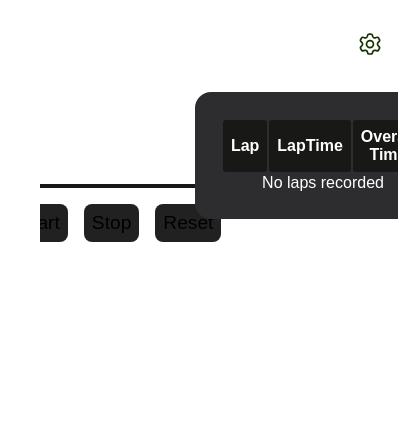
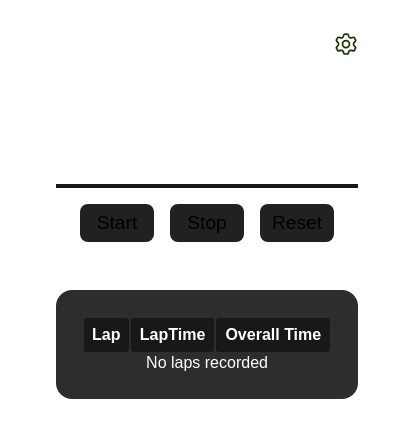
Before and after one commit to Anurag1096/pomodoro-timer, a Next.js app: page /dashboard/stopwatch in a window 390 px wide. Shown: the top 438 px of the page, 414 px wide, since content can reach past the window. Built offline with nearby package versions, Linux system fonts and the light colour scheme.

Commit message:
wip: adding css fix to stopwatch component

```diff
--- a/src/component/LapComponent/LapComponent.module.css
+++ b/src/component/LapComponent/LapComponent.module.css
@@ -2,10 +2,22 @@
     width:100%;
     height:100%;
     padding:1.6rem;
+    overflow:auto;
     background:rgba(45, 45, 48, 1);
     text-align:center;
     border-radius:1rem;
 
+}
+.table--wrapper::-webkit-scrollbar {
+    width: 8px;
+    height: 8px;
+}
+.table--wrapper::-webkit-scrollbar-thumb {
+    background: #666;
+    border-radius: 4px;
+}
+.table--wrapper::-webkit-scrollbar-track {
+    background: transparent;
 }
 
 .table--headItems{
--- a/src/component/LapComponent/index.tsx
+++ b/src/component/LapComponent/index.tsx
@@ -4,6 +4,7 @@ const LapComponent = () => {
   const lapsList = useAppSelector((state) => state.stopwatch);
 
   return (
+
     <table className={styles['table--wrapper']}>
       <thead>
         <tr>
@@ -29,6 +30,7 @@ const LapComponent = () => {
         )}
       </tbody>
     </table>
+
   );
 };
 
--- a/src/component/Layout/componentStyles/Layout.module.css
+++ b/src/component/Layout/componentStyles/Layout.module.css
@@ -7,7 +7,14 @@
     padding:1rem;
     width:100%;
 }
+.layout-content{
 
+  padding: 1rem;
+  overflow-y: auto;
+}
+
+
+@media only screen and (min-width: 786px){
 .layout-content {
   display: flex;         /* makes justify-content work */
   justify-content: center;
@@ -15,3 +22,4 @@
   overflow-y: auto;
   flex: 1 1 0%;
 }
+}
--- a/src/component/Stopwatch/stopwatch.module.css
+++ b/src/component/Stopwatch/stopwatch.module.css
@@ -29,6 +29,7 @@
     font-style:bold;
 }
 .stopwatch--wrapper{
-   width:13rem;
+   width:100%;
+   margin-bottom:2rem;
 }
 }
```
